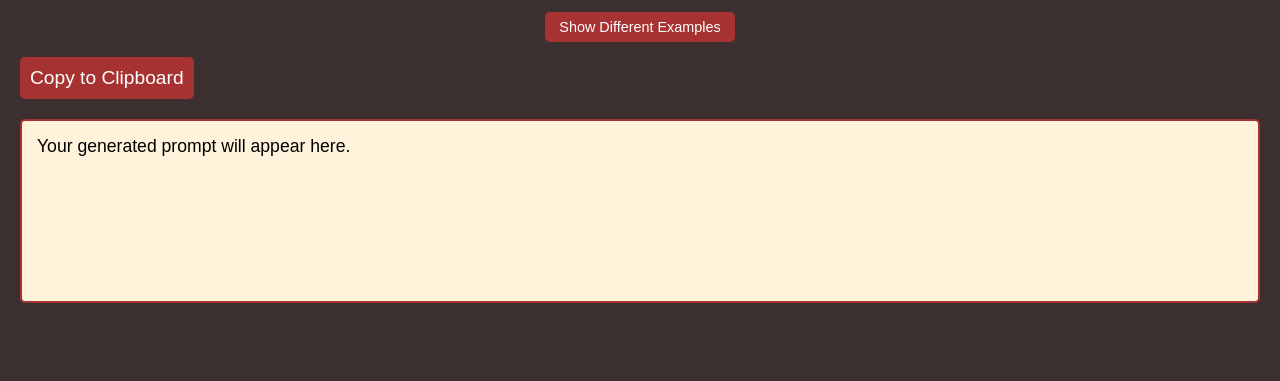
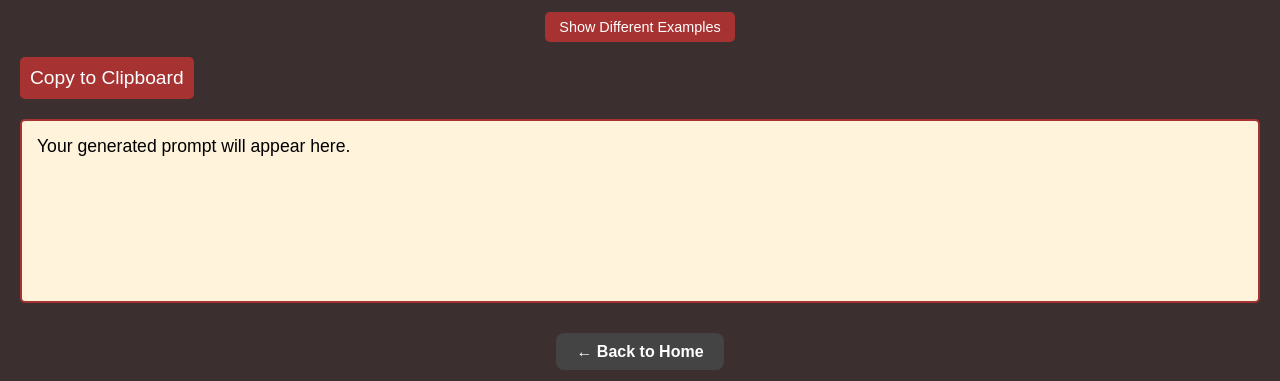
Before and after one commit to Estabondotcom/VTTRPG-art-prompt-generator-, a plain HTML site: page token.html in a window 1280 px wide. Shown: the part 1221-1602 px from the top of the page. Before the commit the page ends 1544 px from the top, so only its background shows below. Drawn offline with Linux system fonts and the light colour scheme.

Commit message:
Update token.html

```diff
--- a/token.html
+++ b/token.html
@@ -780,6 +780,10 @@ document.addEventListener("DOMContentLoaded", function () {
 });
 
 </script>
-
+<div style="text-align:center; margin-top: 40px;">
+  <a href="index.html" style="background-color: #444; color: white; padding: 10px 20px; text-decoration: none; border-radius: 8px; font-weight: bold;">
+    ← Back to Home
+  </a>
+</div>
 </body>
 </html>
```
